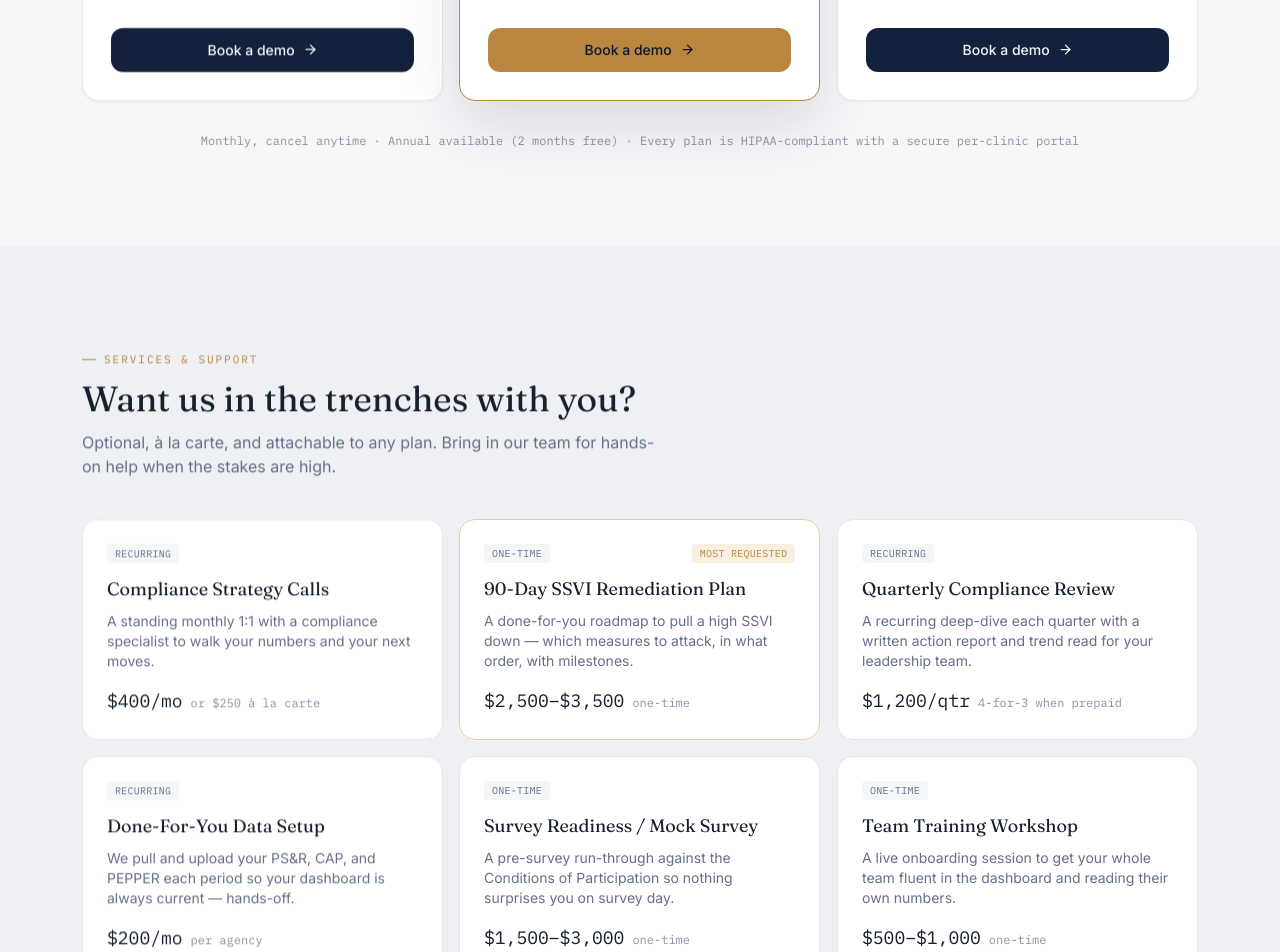
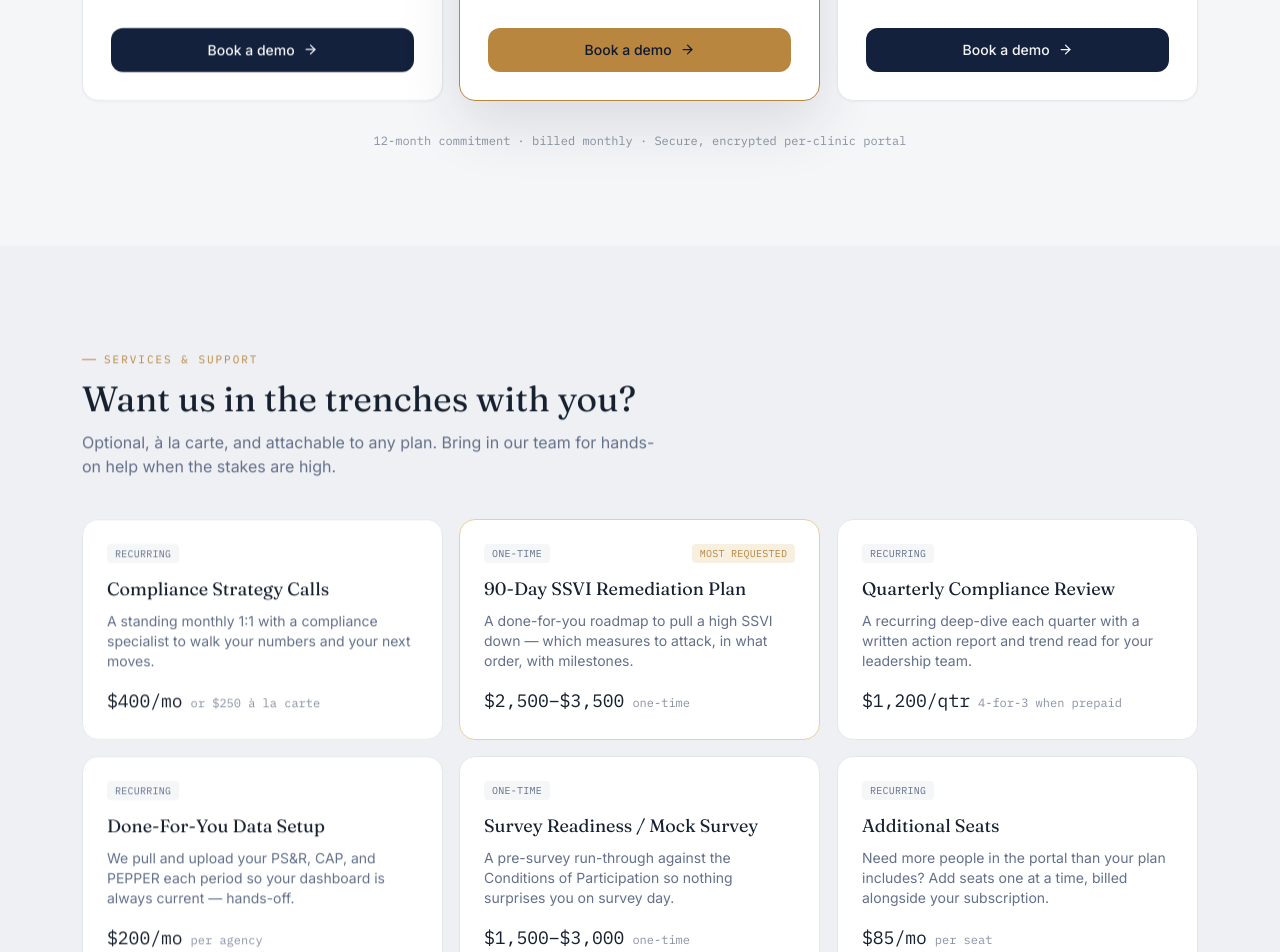
Before and after one commit to Evans-dz/Connect-Shield, a Next.js app: page /pricing in a window 1280 px wide. Shown: the part 1640-2592 px from the top of the page. Built offline with nearby package versions, Linux system fonts and the light colour scheme; no server answers.

Commit message:
Revise pricing details and metadata for clarity
Updated the pricing page metadata and service details to include encrypted access and revised pricing information.

```diff
--- a/app/pricing/page.js
+++ b/app/pricing/page.js
@@ -6,7 +6,7 @@ import { SITE } from "@/lib/site";
 export const metadata = {
   title: "Pricing — Every Tool, Every Update, One Price",
   description:
-    "Connect Shield pricing for hospice agencies. Every plan includes every compliance tool and all future features — you only pay for how many agencies and people you have. HIPAA-compliant.",
+    "Connect Shield pricing for hospice agencies. Every plan includes every compliance tool and all future features — you only pay for how many agencies and people you have. Encrypted, per-clinic isolated access.",
   alternates: { canonical: `${SITE.url}/pricing` },
 };
 
@@ -112,11 +112,11 @@ const ADDONS = [
     flag: false,
   },
   {
-    name: "Team Training Workshop",
-    body: "A live onboarding session to get your whole team fluent in the dashboard and reading their own numbers.",
-    price: "$500–$1,000",
-    note: "one-time",
-    cadence: "One-time",
+    name: "Additional Seats",
+    body: "Need more people in the portal than your plan includes? Add seats one at a time, billed alongside your subscription.",
+    price: "$85/mo",
+    note: "per seat",
+    cadence: "Recurring",
     flag: false,
   },
 ];
@@ -136,7 +136,7 @@ export default function Pricing() {
             No feature tiers, no add-on traps. Every plan includes the entire platform and every future feature we ship. You only pay for how many agencies and people you have.
           </p>
           <div className="flex items-center justify-center gap-2 mt-6 text-[12px] font-mono animate-fade-up" style={{ color: "#7C8AA8", animationDelay: "140ms" }}>
-            Unlimited AI analysis (fair use) · All future features included · HIPAA-compliant
+            Unlimited AI analysis (fair use) · All future features included · Encrypted, per-clinic isolated access
           </div>
         </div>
       </section>
@@ -222,7 +222,7 @@ export default function Pricing() {
         </div>
 
         <p className="text-center text-[12px] font-mono mt-8" style={{ color: "#8992A3" }}>
-          Monthly, cancel anytime · Annual available (2 months free) · Every plan is HIPAA-compliant with a secure per-clinic portal
+          12-month commitment · billed monthly · Secure, encrypted per-clinic portal
         </p>
       </section>
 
```
